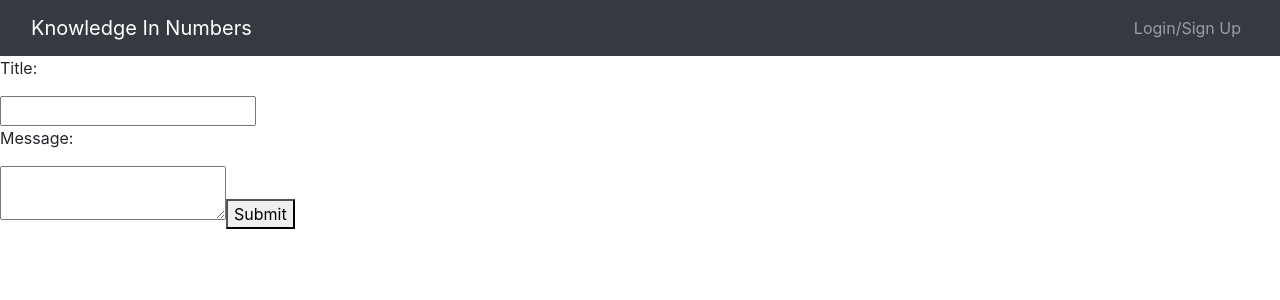
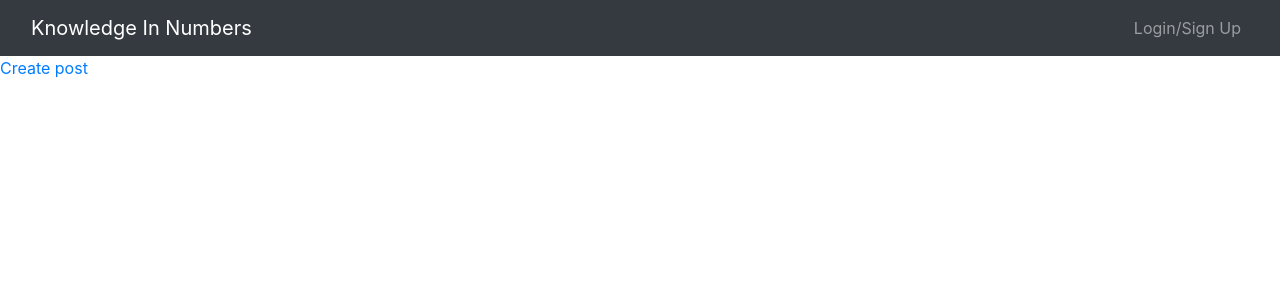
Before and after one commit to AFaidley/KIN, a React (Create React App) app in the folder client/: page /chronic in a window 1280 px wide. Shown: the top 300 px of the page. Built offline with nearby package versions, Linux system fonts and the light colour scheme.

Commit message:
modal form for chronic

```diff
--- a/client/src/pages/Chronic.js
+++ b/client/src/pages/Chronic.js
@@ -1,72 +1,28 @@
 import React, { useState } from "react";
+import { Link } from "react-router-dom";
+import { Modal } from "react-bootstrap";
+import PostForm from "./Form";
 
-const Chronic = () => {
-    const [titleInput, setTitle] = useState("");
-    const [postText, setText] = useState("");
-    const [errorMessage, setErrorMessage] = useState("");
+const NewPost = () => {
+  const [showModal, setShowModal] = useState(false);
 
-    const handleInputChange = (e) => {
-        const { target } = e;
-        const inputType = target.title;
-        const inputValue = target.value;
+  return (
+    <>
+      <Link onClick={() => setShowModal(true)}>Create post</Link>
+      <Modal
+        size="lg"
+        show={showModal}
+        onHide={() => setShowModal(false)}
+        aria-labelledby="newpost-modal"
+        animation={false}>
+      <Modal.Body>
+          <PostForm
+          handleModalClose={() => setShowModal(false)}>
+          </PostForm>
+      </Modal.Body>
+      </Modal>
+    </>
+  );
+};
 
-        if (inputType === "titleInput") {
-          setTitle(inputValue);
-        } else if (inputType === "postText") {
-          setText(inputValue);
-        }
-      };
-
-      const handleFormSubmit = (e) => {
-        e.preventDefault();
-
-        if (!titleInput) {
-          setErrorMessage("Please enter a title");
-          return;
-        }
-        if (!postText) {
-          setErrorMessage("Please enter post content");
-          return;
-        }
-
-
-
-        setTitle("");
-        setText("");
-
-      };
-
-      return (
-        <section id="forum">
-          <form>
-            <p>Title:</p>
-            <input
-              id="title"
-              name="title"
-              type="text"
-              onChange={handleInputChange}
-              value={titleInput}
-            />
-            <p>Message:</p>
-            <textarea
-              id="content"
-              name="content"
-              type="text"
-              onChange={handleInputChange}
-              value={postText}
-            />
-            <button type="button" id="submit-button" onClick={handleFormSubmit}>
-              Submit
-            </button>
-          </form>
-          {errorMessage && (
-            <div>
-              <p>{errorMessage}</p>
-            </div>
-          )}
-        </section>
-      );
-    }
-
-
-export default Chronic;
+export default NewPost;
--- /dev/null
+++ b/client/src/pages/Form.js
@@ -0,0 +1,68 @@
+import React, { useState } from "react";
+
+const Chronic = () => {
+  const [titleInput, setTitle] = useState("");
+  const [postText, setText] = useState("");
+  const [errorMessage, setErrorMessage] = useState("");
+
+  const handleInputChange = (e) => {
+    const { target } = e;
+    const inputType = target.title;
+    const inputValue = target.value;
+
+    if (inputType === "titleInput") {
+      setTitle(inputValue);
+    } else if (inputType === "postText") {
+      setText(inputValue);
+    }
+  };
+
+  const handleFormSubmit = (e) => {
+    e.preventDefault();
+
+    if (!titleInput) {
+      setErrorMessage("Please enter a title");
+      return;
+    }
+    if (!postText) {
+      setErrorMessage("Please enter post content");
+      return;
+    }
+
+    setTitle("");
+    setText("");
+  };
+
+  return (
+    <section id="forum">
+      <form>
+        <p>Title:</p>
+        <input
+          id="title"
+          name="title"
+          type="text"
+          onChange={handleInputChange}
+          defaultValue={titleInput}
+        />
+        <p>Message:</p>
+        <textarea
+          id="content"
+          name="content"
+          type="text"
+          onChange={handleInputChange}
+          defaultValue={postText}
+        />
+        <button type="button" id="submit-button" onClick={handleFormSubmit}>
+          Submit
+        </button>
+      </form>
+      {errorMessage && (
+        <div>
+          <p>{errorMessage}</p>
+        </div>
+      )}
+    </section>
+  );
+};
+
+export default Chronic;
```
